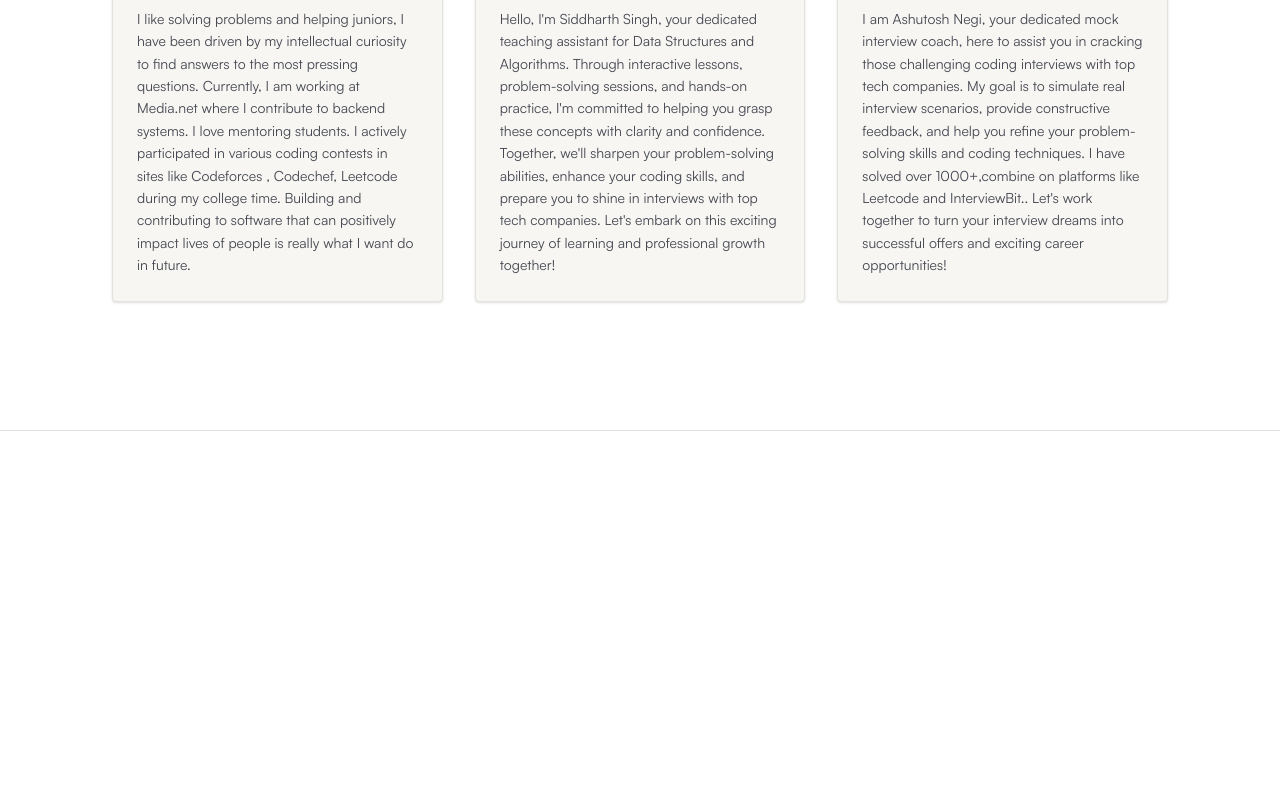
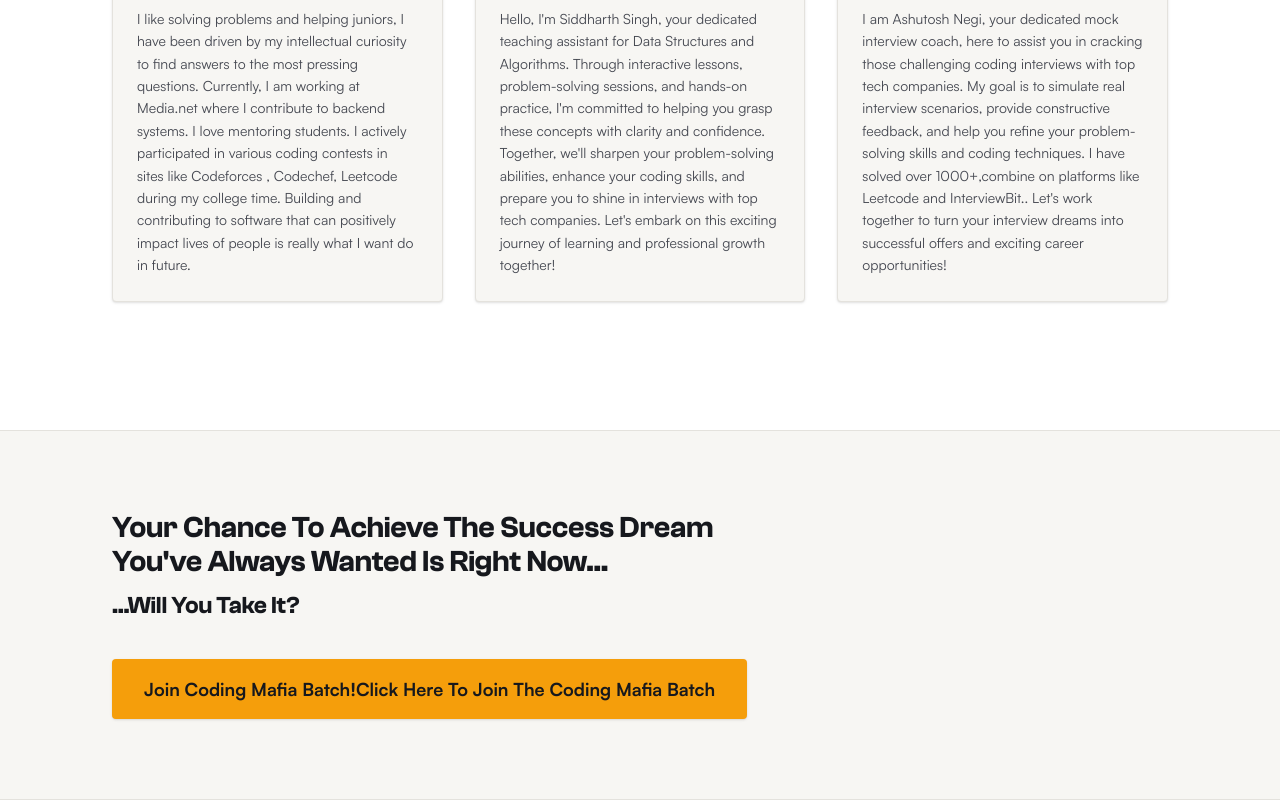
Before and after one commit to JayantOlhyan/Coding-Club-Redesign, a Next.js app: page / in a window 1280 px wide. Shown: the part 9150-9950 px from the top of the page. Before the commit the page ends 9581 px from the top, so only its background shows below. Built offline with nearby package versions, Linux system fonts and the light colour scheme.

Commit message:
Mount CtaBand Instance E (Blocks 314-316)

```diff
--- a/app/page.tsx
+++ b/app/page.tsx
@@ -1,7 +1,7 @@
 import { Hero } from "@/components/Hero";
 import { TrustBar } from "@/components/TrustBar";
 import { WhoThisIsFor } from "@/components/WhoThisIsFor";
-import { CtaBandA, CtaBandB, CtaBandC, CtaBandD } from "@/components/CtaBand";
+import { CtaBandA, CtaBandB, CtaBandC, CtaBandD, CtaBandE } from "@/components/CtaBand";
 import { Benefits } from "@/components/Benefits";
 import { WhatToExpect } from "@/components/WhatToExpect";
 import { Curriculum } from "@/components/Curriculum";
@@ -43,6 +43,9 @@ export default function Home() {
       {/* Section 7: Mentors (Blocks 75-81, 296-313) */}
       <Mentors />
 
+      {/* CTA Band Instance E (Blocks 314-316) */}
+      <CtaBandE />
+
       {/* Target anchor for Hero CTA scroll */}
       <div id="lead-form" className="sr-only" aria-hidden="true" />
     </main>
```
